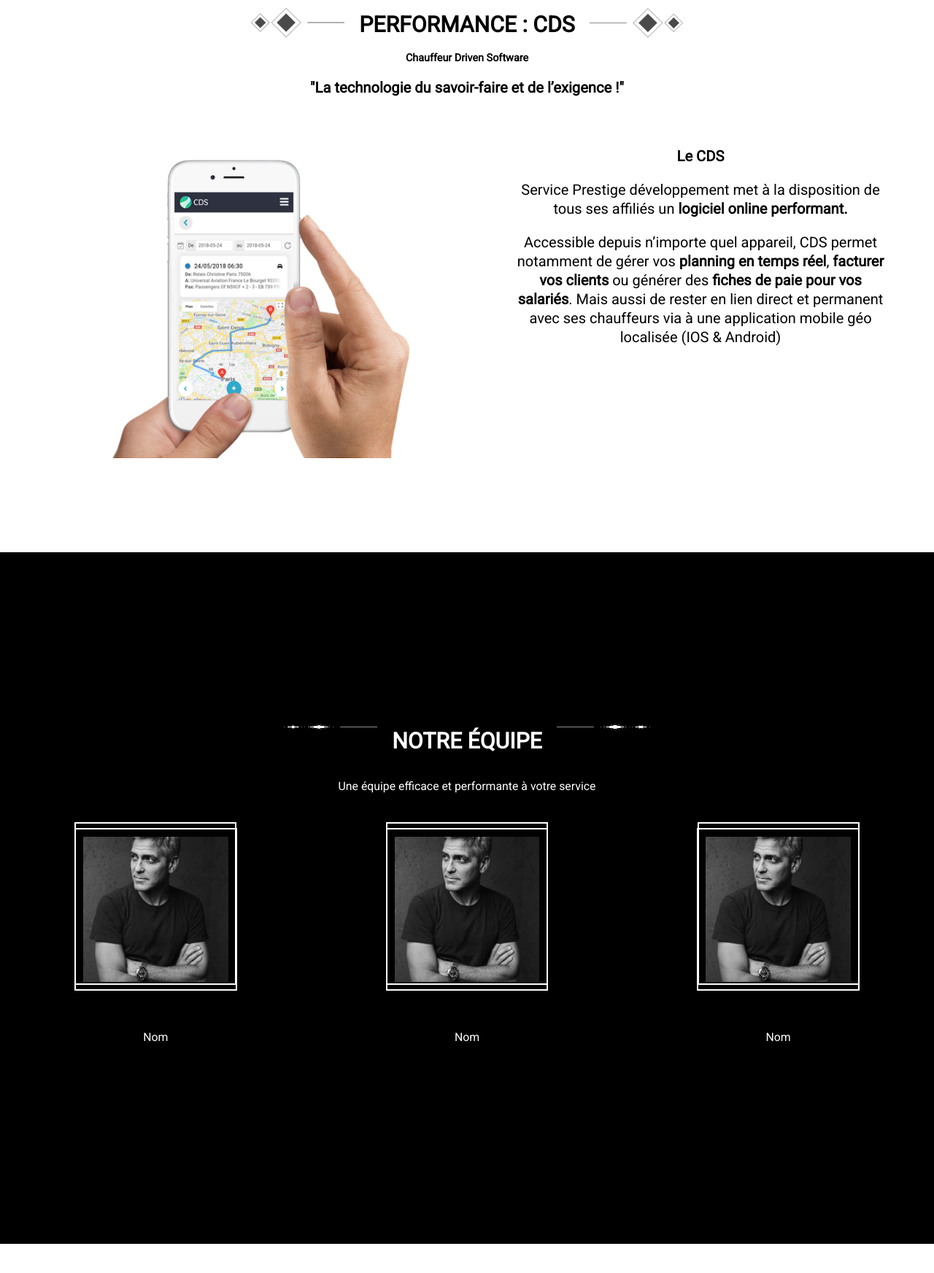
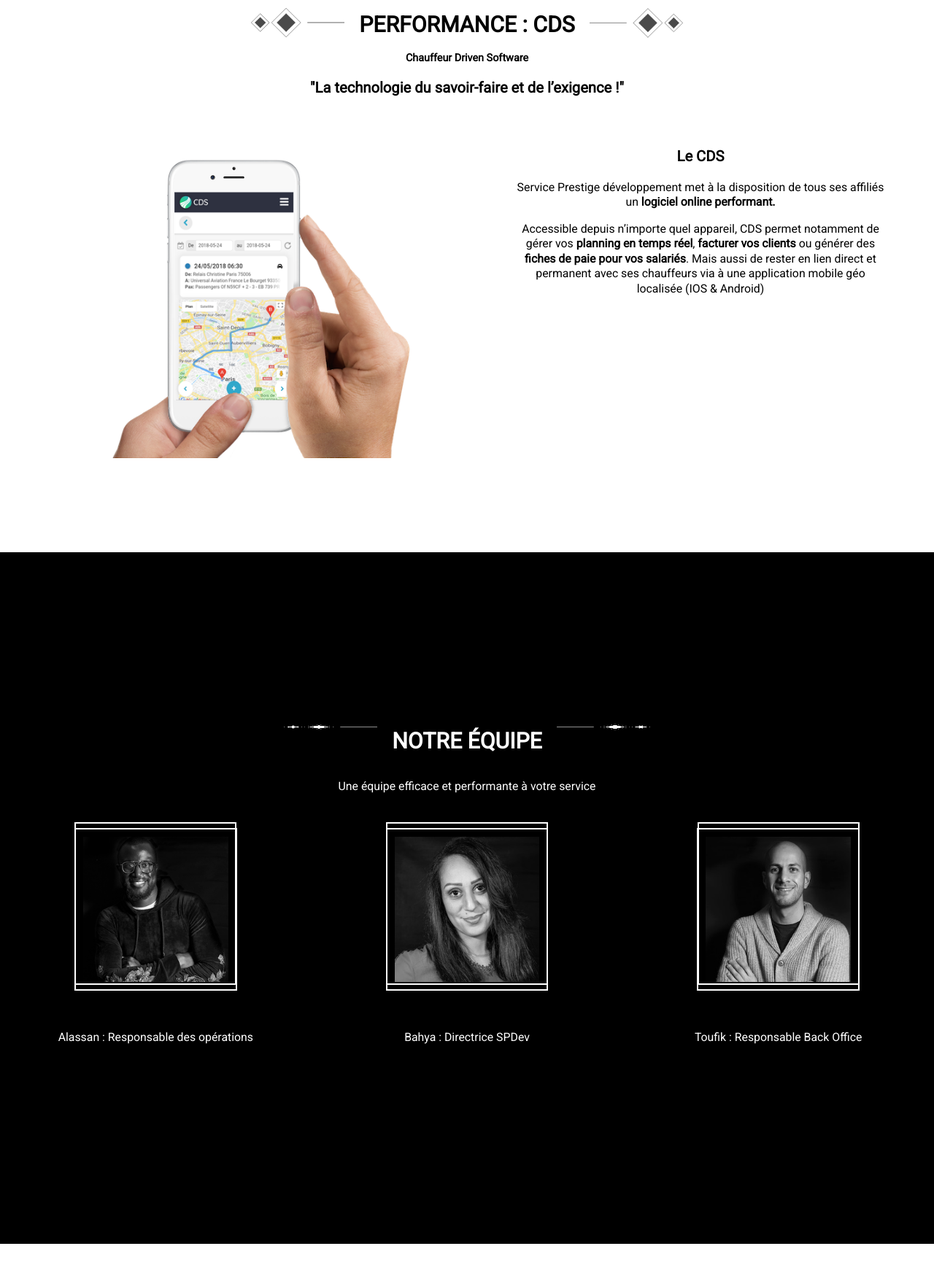
Before and after one commit to LoanaGentric/ServicePrestigeV2, a PHP site: page / in a window 1280 px wide. Shown: the part 2087-3832 px from the top of the page at 73% size. Run offline with PHP 8.4, Linux system fonts and the light colour scheme.

Commit message:
responsive fini

```diff
--- a/css/style.css
+++ b/css/style.css
@@ -386,8 +386,7 @@ ul.lang{
 }
 
 .articlePage3 p {
-  font-size: 20px;
-  font-weight: 300;
+  font-weight: lighter;
 }
 
 .articlePage3 .subtitlePage3 {
@@ -1299,8 +1298,8 @@ footer{
 }
 
 
-@media only screen
-and (min-width : 365px)
+@media screen
+and (min-width : 340px)
 and (max-width : 1067px) {
 
   /* --- HAMBURGER MENU --- */
--- a/index.php
+++ b/index.php
@@ -132,16 +132,16 @@
 
         <div class="container-equipe">
           <div class="equipe">
-            <img src="images/homme.png" alt="homme" class="staff1">
-            <p>Nom</p>
+            <img src="images/Alassan - Responsable des opérations.png" alt="Responsable des opérations" class="staff1">
+            <p>Alassan : Responsable des opérations</p>
           </div>
           <div class="equipe">
-            <img src="images/homme.png" alt="homme" class="staff2">
-            <p>Nom</p>
+            <img src="images/Bahya - Directrice SPDev.jpg" alt="Directrice SPDev" class="staff2">
+            <p>Bahya : Directrice SPDev</p>
           </div>
           <div class="equipe">
-            <img src="images/homme.png" alt="homme" class="staff3">
-            <p>Nom</p>
+            <img src="images/Toufik - Responsable Back Office.jpg" alt="Responsable Back Office" class="staff3">
+            <p>Toufik : Responsable Back Office</p>
           </div>
         </div>
 
--- a/js/app.js
+++ b/js/app.js
@@ -139,12 +139,9 @@ overlay.addEventListener('click', function(e) {
 });
 
 
-// SLIDER PAGE 3
-
 
 // POP-UP
 
-<script type='text/javascript'>
 function myPopup() {
 
     var overlay = $('<div id="overlay"></div>');
@@ -166,4 +163,3 @@ function myPopup() {
     obj[0].addEventListener("click", myScript);
 
 }
-</script>
```
Also changed, not shown: other parts of css/style.css (+32 -6 lines), images/Alassan - Responsable des opérations.png (added), images/Bahya - Directrice SPDev.jpg (added), images/Toufik - Responsable Back Office.jpg (added).
